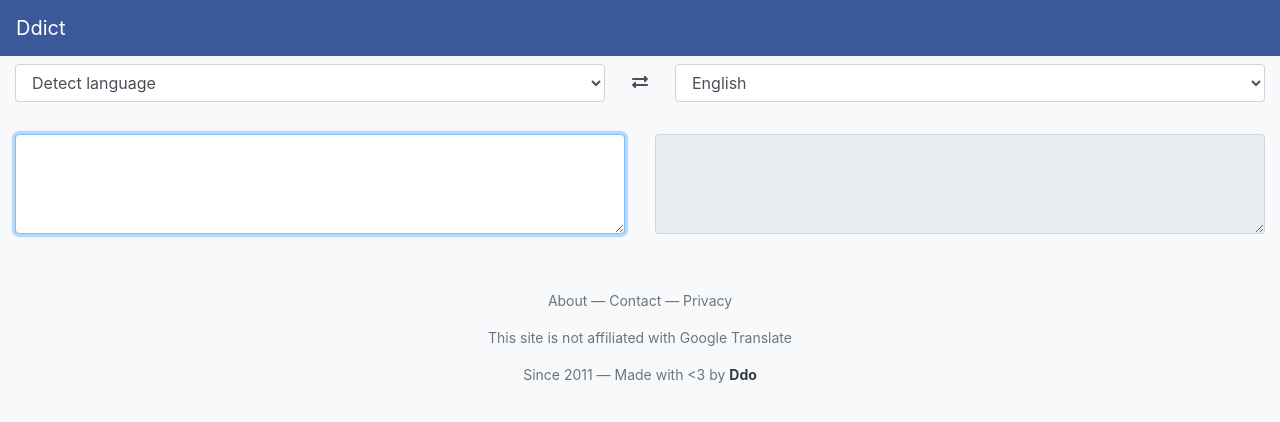
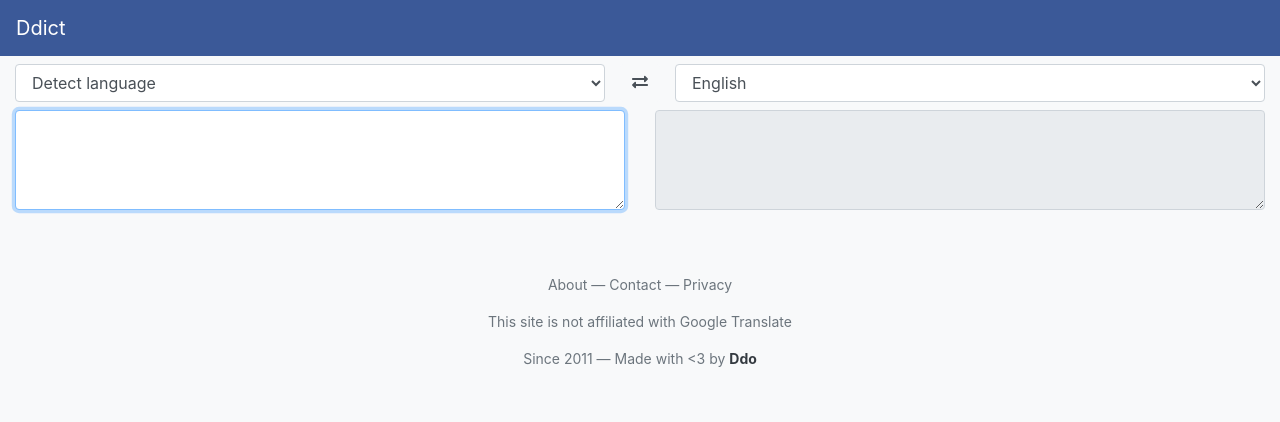
Before and after one commit to ddict/popup, a Vue app: page / in a window 1280 px wide. Shown: the top 422 px of the page. Built offline with nearby package versions, Linux system fonts and the light colour scheme.

Commit message:
update textarea padding top

```diff
--- a/src/components/input.vue
+++ b/src/components/input.vue
@@ -1,10 +1,8 @@
 <template>
-    <div class="col-sm-6">
-        <div>
-            <small>
-                &nbsp;
+    <div class="col-sm-6 section">
+        <small v-if="data"
+               class="textarea-src-target-header">
 
-                <span v-if="data">
             <font-awesome-icon v-if="!playing"
                                icon="volume-up"
                                @click="play" />
@@ -23,7 +21,7 @@
                   class="text-muted">
                 {{ sentence.src_translit }}
             </span>
-                </span>
+
         </small>
 
         <span v-if="input != ''"
@@ -34,13 +32,12 @@
 
         <textarea ref="input"
                   v-model.trim="input"
-                      class="form-control"
+                  class="form-control textarea-src-target"
                   autofocus />
 
         <p class="text-right text-muted textarea-footer">
             <small v-if="input != ''">{{ input.length }} / {{ INPUT_MAX_LENGTH }}</small>
         </p>
-        </div>
     </div>
 </template>
 
@@ -129,11 +126,3 @@
     },
 }
 </script>
-
-<style>
-#clear {
-    position: absolute;
-    top: 1.6rem;
-    right: 1.2rem;
-}
-</style>
--- a/src/components/result.vue
+++ b/src/components/result.vue
@@ -1,9 +1,8 @@
 <template>
-    <div class="col-sm-6">
-        <small>
-            &nbsp;
+    <div class="col-sm-6 section">
+        <small v-if="data"
+               class="textarea-src-target-header">
 
-            <span v-if="data">
             <font-awesome-icon v-if="!playing"
                                icon="volume-up"
                                @click="play" />
@@ -16,12 +15,12 @@
                   class="text-muted">
                 {{ data.ddictTarget }}
             </span>
-            </span>
+
         </small>
 
         <textarea ref="input"
                   v-model="trans"
-                  class="form-control"
+                  class="form-control textarea-src-target"
                   readonly
                   spellcheck="false" />
 
--- a/src/popup.vue
+++ b/src/popup.vue
@@ -147,4 +147,20 @@
 .clickable-badge {
     margin-right: 0.2rem;
 }
+
+.textarea-src-target {
+    padding-top: 1.6rem;
+}
+
+.textarea-src-target-header {
+    position: absolute;
+    top: 0.4rem;
+    left: 1.5rem;
+}
+
+#clear {
+    position: absolute;
+    top: 0.1rem;
+    right: 1.2rem;
+}
 </style>
```
Lines whose indentation alone changed are shown as unchanged.
